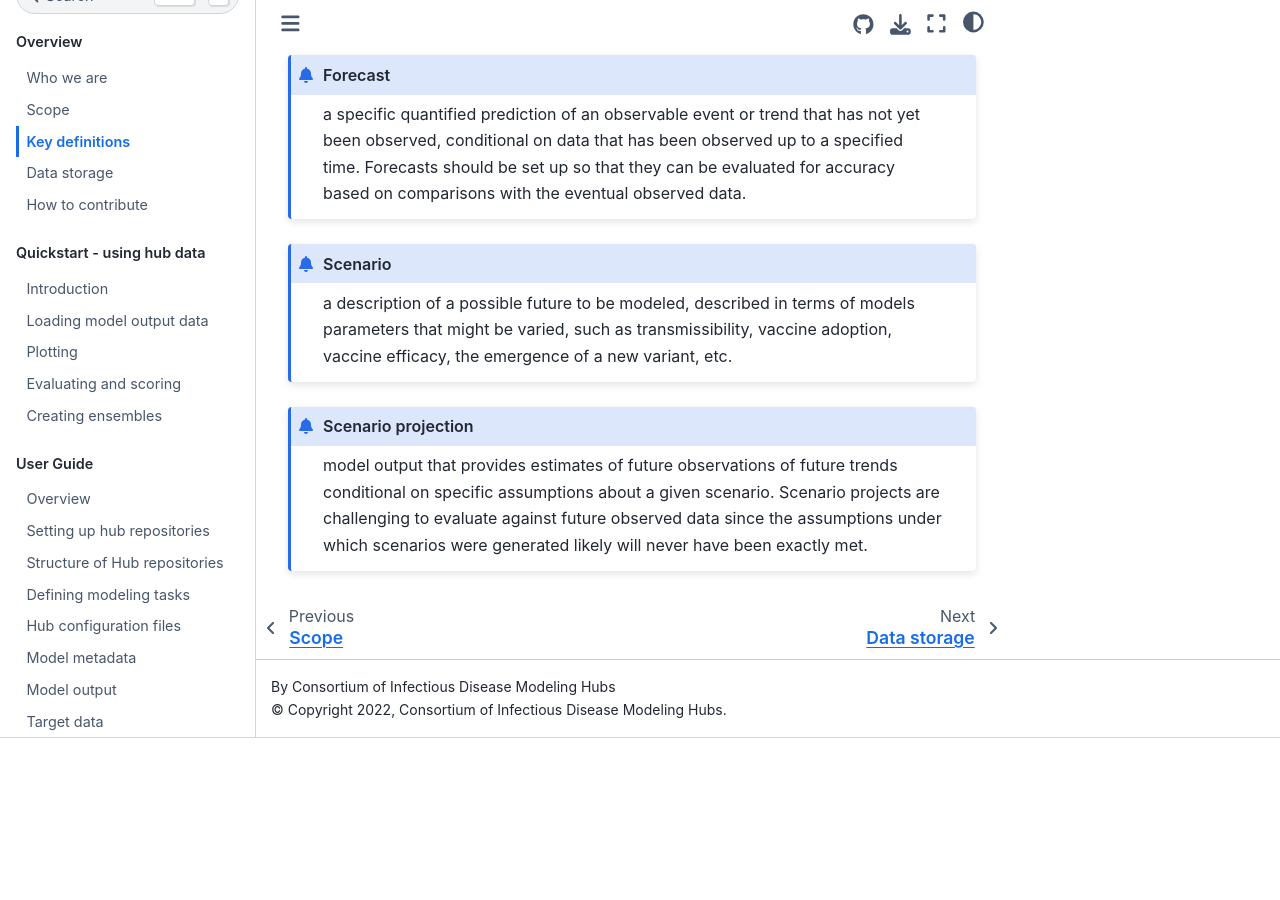
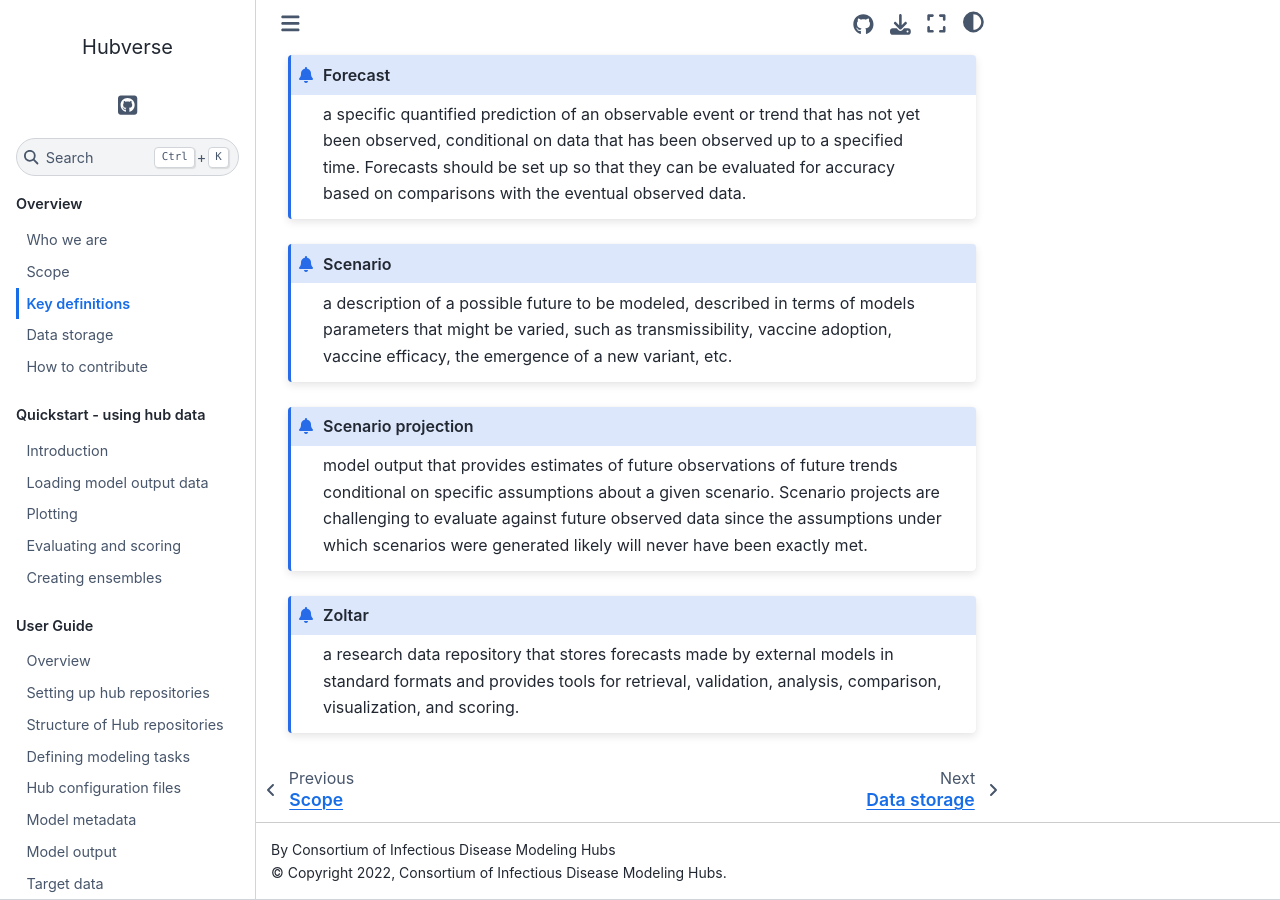
Before and after one commit to hubverse-org/hubDocs, a Sphinx documentation site: the page built from docs/source/overview/definitions.md, in a window 1280 px wide and 900 px high, scrolled down 1656 px. Built offline with Sphinx 7.4.7 and the Sphinx Book theme 1.1.4, drawn with Linux system fonts in a browser that asks for light colours; pages that are not in the unit, such as notebooks, are missing from menus; before the commit the page ends 2394 px from its top, so only the background shows below that.

Commit message:
add Zoltar definition

````diff
--- a/docs/source/overview/definitions.md
+++ b/docs/source/overview/definitions.md
@@ -47,3 +47,7 @@
 ```{admonition} Scenario projection
 model output that provides estimates of future observations of future trends conditional on specific assumptions about a given scenario. Scenario projects are challenging to evaluate against future observed data since the assumptions under which scenarios were generated likely will never have been exactly met.
 ```
+
+```{admonition} Zoltar
+a research data repository that stores forecasts made by external models in standard formats and provides tools for retrieval, validation, analysis, comparison, visualization, and scoring.
+```
````
